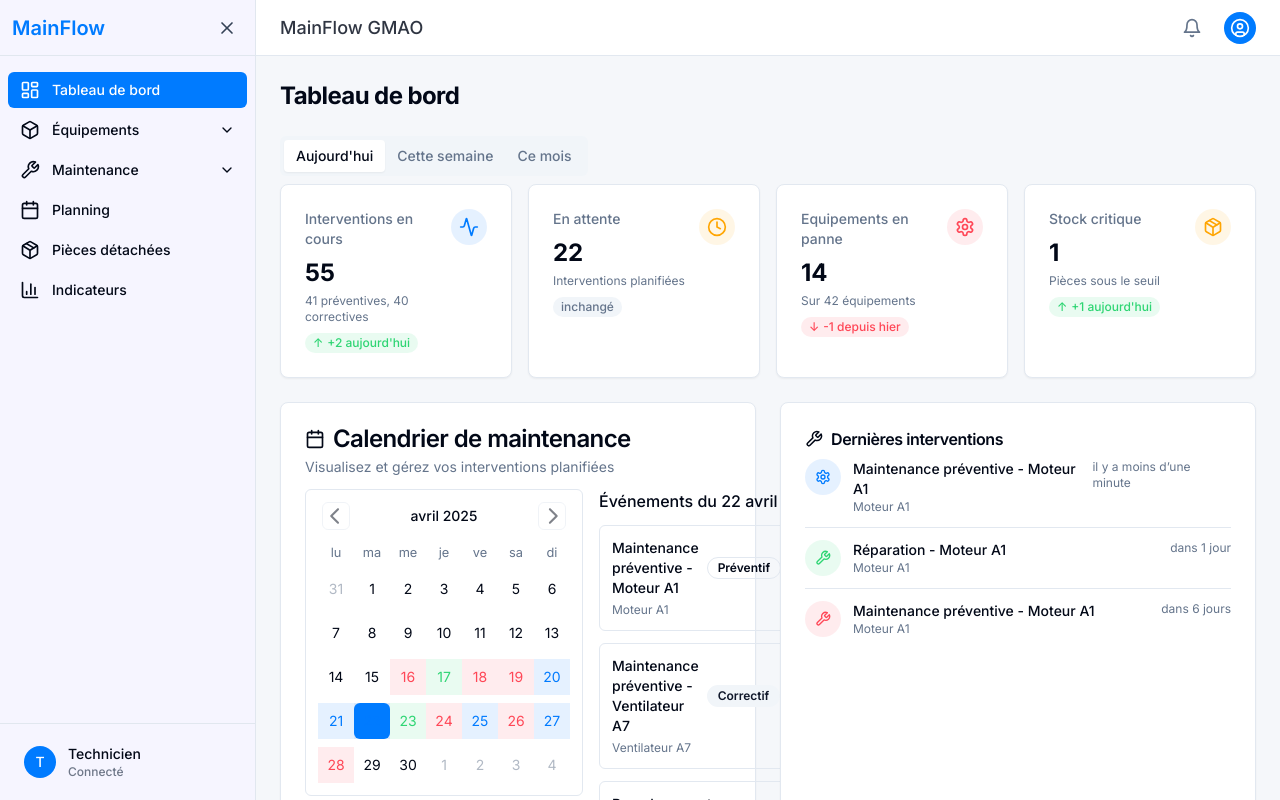
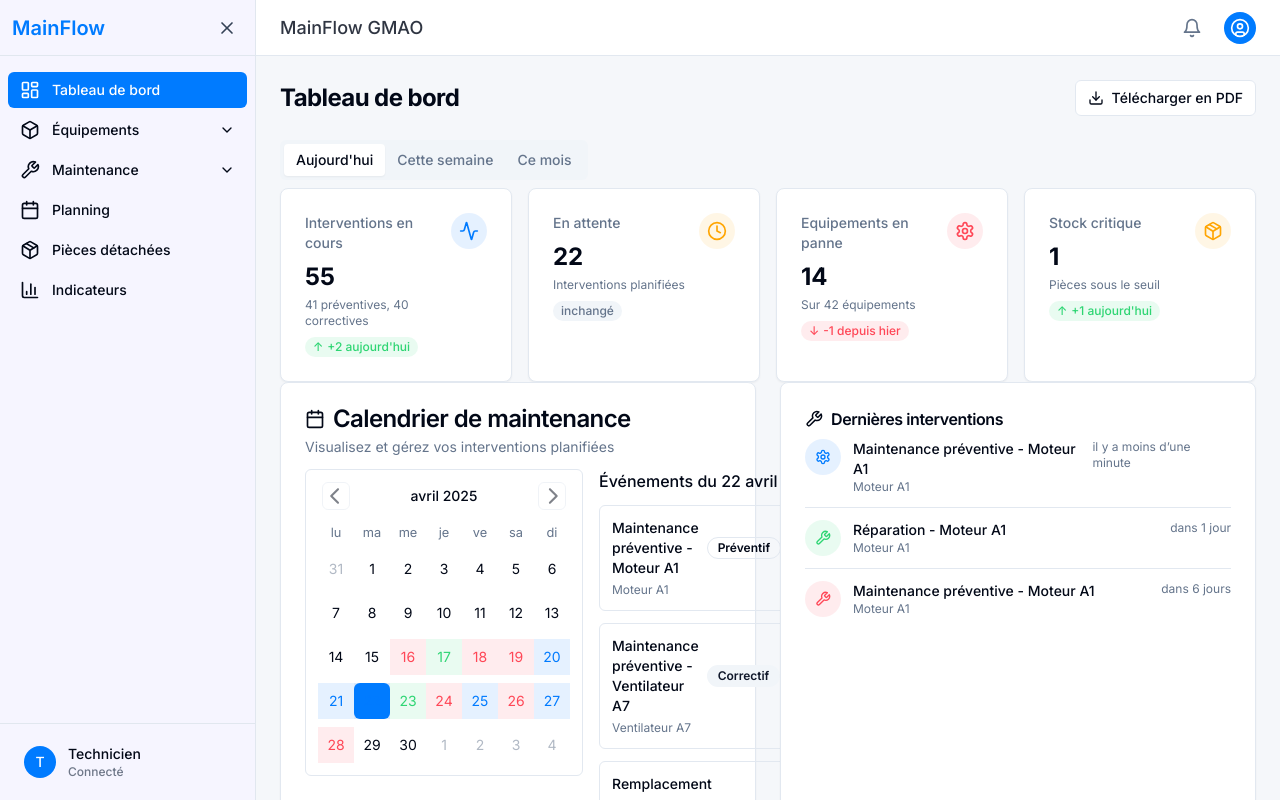
Before and after one commit to warf23/GMAO_ENSAM, a React (Vite) app: page / in a window 1280 px wide. Built offline with nearby package versions, Linux system fonts and the light colour scheme.

Commit message:
Add PDF download functionality
Implement a feature to allow users to download a PDF containing relevant data from the application.

```diff
--- a/package.json
+++ b/package.json
@@ -46,6 +46,7 @@
     "cmdk": "^1.0.0",
     "date-fns": "^4.1.0",
     "embla-carousel-react": "^8.3.0",
+    "html2canvas": "^1.4.1",
     "input-otp": "^1.2.4",
     "inter-ui": "^4.1.0",
     "lucide-react": "^0.462.0",
--- /dev/null
+++ b/src/components/dashboard/PdfDownloadButton.tsx
@@ -0,0 +1,56 @@
+
+import { Button } from "@/components/ui/button";
+import { Download } from "lucide-react";
+import { useToast } from "@/hooks/use-toast";
+import * as jsPDF from 'jspdf';
+import html2canvas from 'html2canvas';
+
+export const PdfDownloadButton = () => {
+  const { toast } = useToast();
+
+  const handleDownload = async () => {
+    try {
+      const element = document.getElementById('dashboard-content');
+      if (!element) {
+        throw new Error('Dashboard content not found');
+      }
+
+      toast({
+        title: "Génération du PDF en cours...",
+        description: "Veuillez patienter un instant",
+      });
+
+      const canvas = await html2canvas(element);
+      const pdf = new jsPDF.jsPDF('p', 'mm', 'a4');
+
+      const imgWidth = 210; // A4 width in mm
+      const imgHeight = (canvas.height * imgWidth) / canvas.width;
+
+      pdf.addImage(canvas.toDataURL('image/png'), 'PNG', 0, 0, imgWidth, imgHeight);
+      pdf.save('tableau-de-bord.pdf');
+
+      toast({
+        title: "PDF généré avec succès",
+        description: "Le téléchargement devrait commencer automatiquement",
+      });
+    } catch (error) {
+      toast({
+        variant: "destructive",
+        title: "Erreur lors de la génération du PDF",
+        description: "Veuillez réessayer ultérieurement",
+      });
+    }
+  };
+
+  return (
+    <Button
+      onClick={handleDownload}
+      variant="outline"
+      size="sm"
+      className="gap-2"
+    >
+      <Download size={16} />
+      Télécharger en PDF
+    </Button>
+  );
+};
--- a/src/pages/Dashboard.tsx
+++ b/src/pages/Dashboard.tsx
@@ -1,4 +1,3 @@
-
 import { useState, useEffect } from 'react';
 import { Activity, Calendar, Clock, Package, Settings, Wrench } from 'lucide-react';
 import { StatCard } from '@/components/dashboard/StatCard';
@@ -9,15 +8,13 @@ import { Card, CardContent, CardHeader, CardTitle } from '@/components/ui/card';
 import { Tabs, TabsContent, TabsList, TabsTrigger } from '@/components/ui/tabs';
 import { formatDistanceToNow } from 'date-fns';
 import { fr } from 'date-fns/locale';
+import { PdfDownloadButton } from '@/components/dashboard/PdfDownloadButton';
 import {
   initializeDataIfNeeded,
   getEquipmentFromStorage,
   getInterventionsFromStorage,
   getDashboardStats
 } from '@/utils/dataUtils';
-
-// Types from mockData module
-import type { MaintenanceEvent } from '@/utils/mockData';
 
 const Dashboard = () => {
   const [tabValue, setTabValue] = useState("today");
@@ -27,10 +24,8 @@ const Dashboard = () => {
   const [stats, setStats] = useState(getDashboardStats());
 
   useEffect(() => {
-    // Initialize mock data if needed
     initializeDataIfNeeded();
 
-    // Load initial data
     const refreshData = () => {
       const interventions = getInterventionsFromStorage();
       const storedParetoCauses = JSON.parse(localStorage.getItem('paretoCauses') || '[]');
@@ -44,8 +39,7 @@ const Dashboard = () => {
 
     refreshData();
 
-    // Set up data refresh interval
-    const refreshInterval = setInterval(refreshData, 5000); // Refresh every 5 seconds
+    const refreshInterval = setInterval(refreshData, 5000);
 
     return () => {
       clearInterval(refreshInterval);
@@ -54,8 +48,12 @@ const Dashboard = () => {
 
   return (
     <div className="space-y-6">
+      <div className="flex justify-between items-center">
         <h1 className="text-2xl font-bold tracking-tight">Tableau de bord</h1>
+        <PdfDownloadButton />
+      </div>
 
+      <div id="dashboard-content">
         <Tabs defaultValue="today" onValueChange={setTabValue}>
           <TabsList>
             <TabsTrigger value="today">Aujourd'hui</TabsTrigger>
@@ -104,7 +102,6 @@ const Dashboard = () => {
             </div>
           </TabsContent>
 
-        {/* The other tabs would use different data */}
           <TabsContent value="week" className="space-y-6">
             <div className="grid gap-4 grid-cols-1 md:grid-cols-2 lg:grid-cols-4">
               <StatCard
@@ -261,6 +258,7 @@ const Dashboard = () => {
           </div>
         </div>
       </div>
+    </div>
   );
 };
 
```
Also changed, not shown: 1 other file (tests, documents, lock files or other folders). Lines whose indentation alone changed are shown as unchanged.
